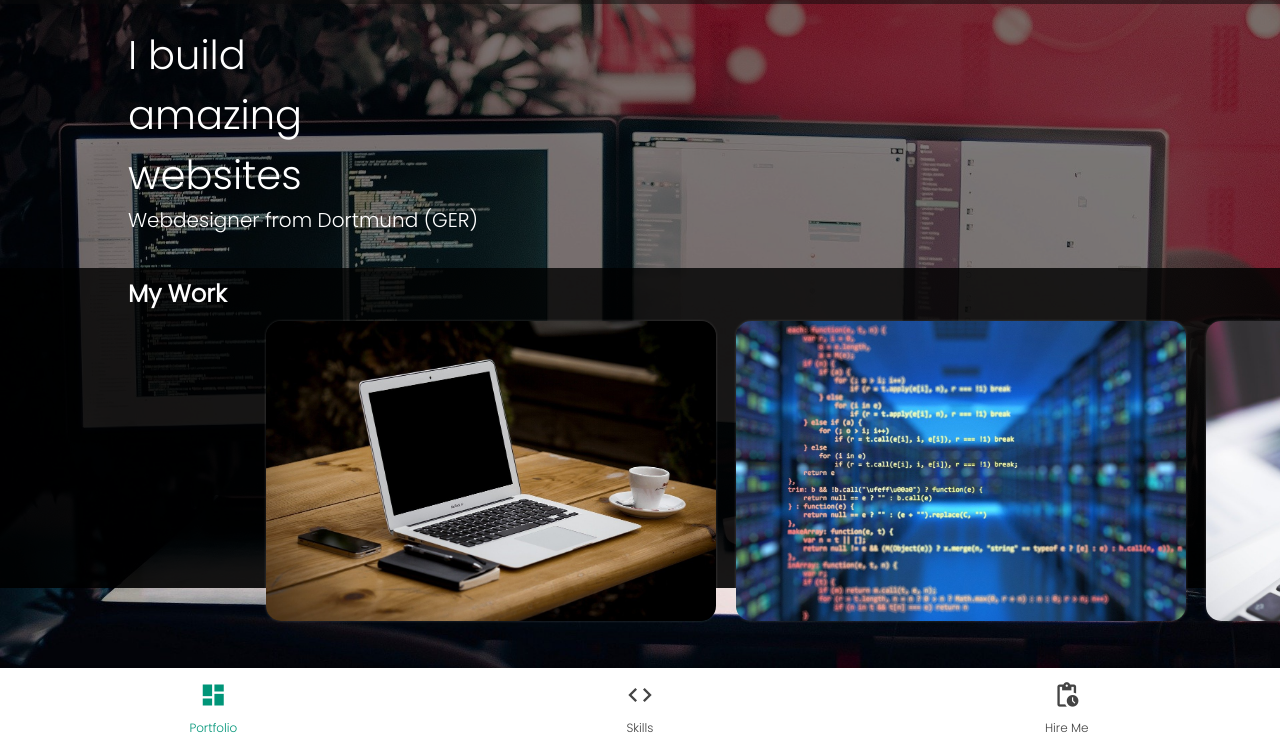
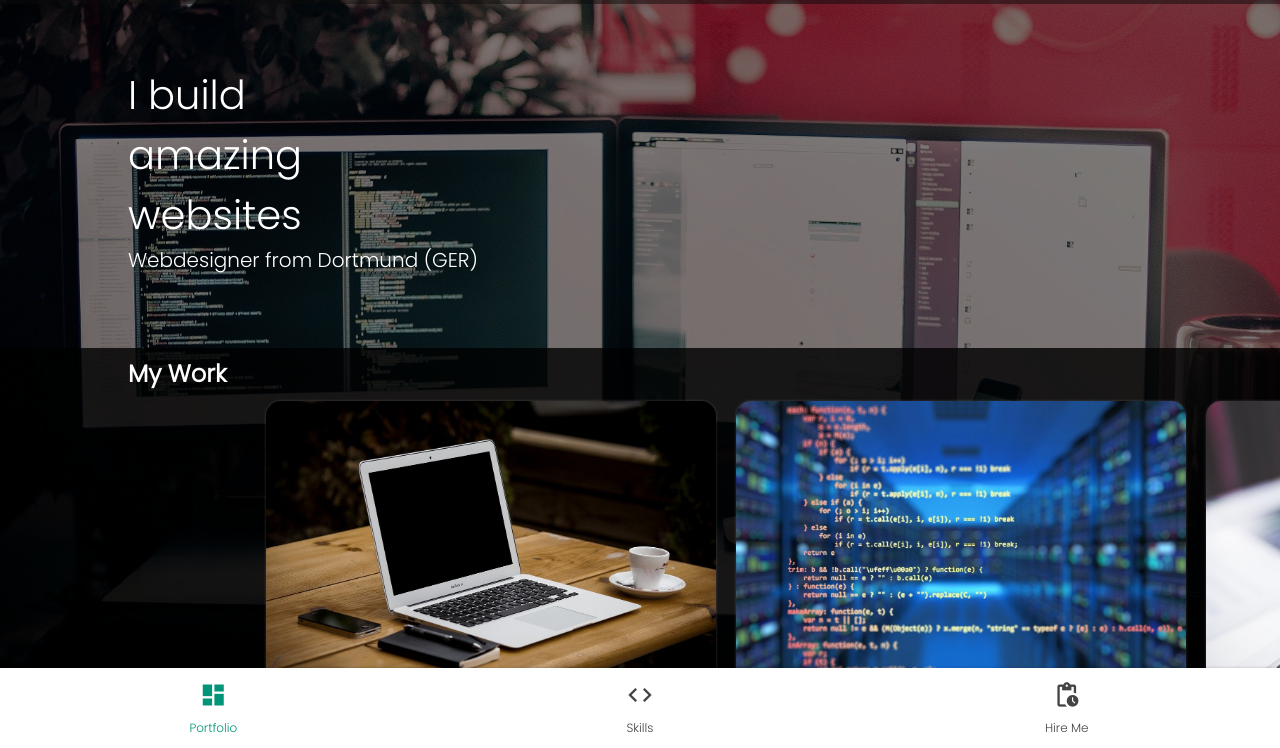
Before and after one commit to freddy2403/mobile_landigpage, a plain HTML site: page Developer LP/index.html in a window 1280 px wide. Shown: the part 52-800 px from the top of the page. Drawn offline with nearby package versions, Linux system fonts and the light colour scheme.

Commit message:
Add files via upload

```diff
--- a/Developer LP/style.css
+++ b/Developer LP/style.css
@@ -124,7 +124,7 @@ h2 {
   align-items: center;
 }
 .section__landing__top {
-  height: 40vh;
+  height: 50%;
   width: 100vw;
   background-color: rgba(0, 0, 0, 0.5);
   display: flex;
@@ -147,7 +147,7 @@ h2 {
 }
 
 .section__landing__bottom {
-  height: 40vh;
+  height: 50%;
   width: 100vw;
   background-color: rgba(0, 0, 0, 0.9);
 
```
